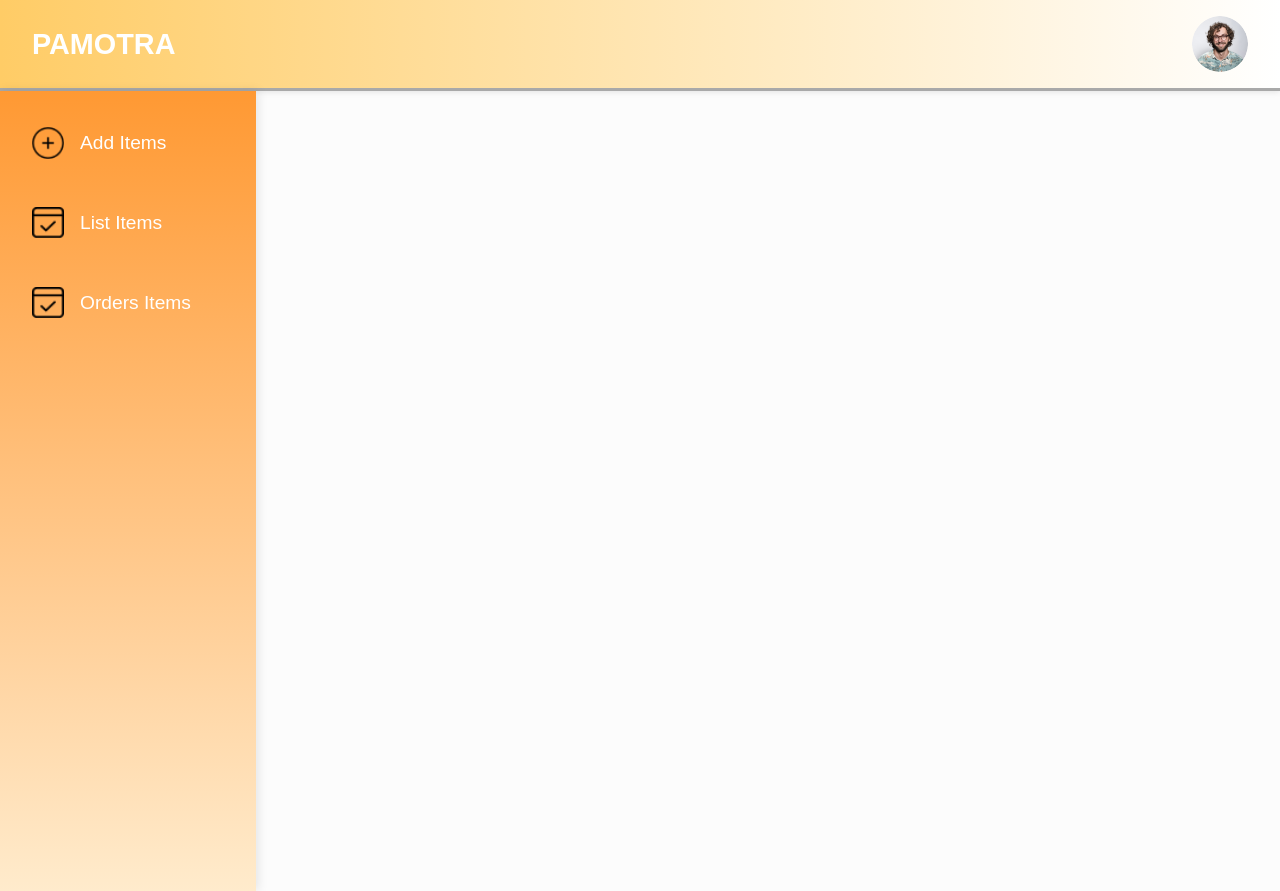
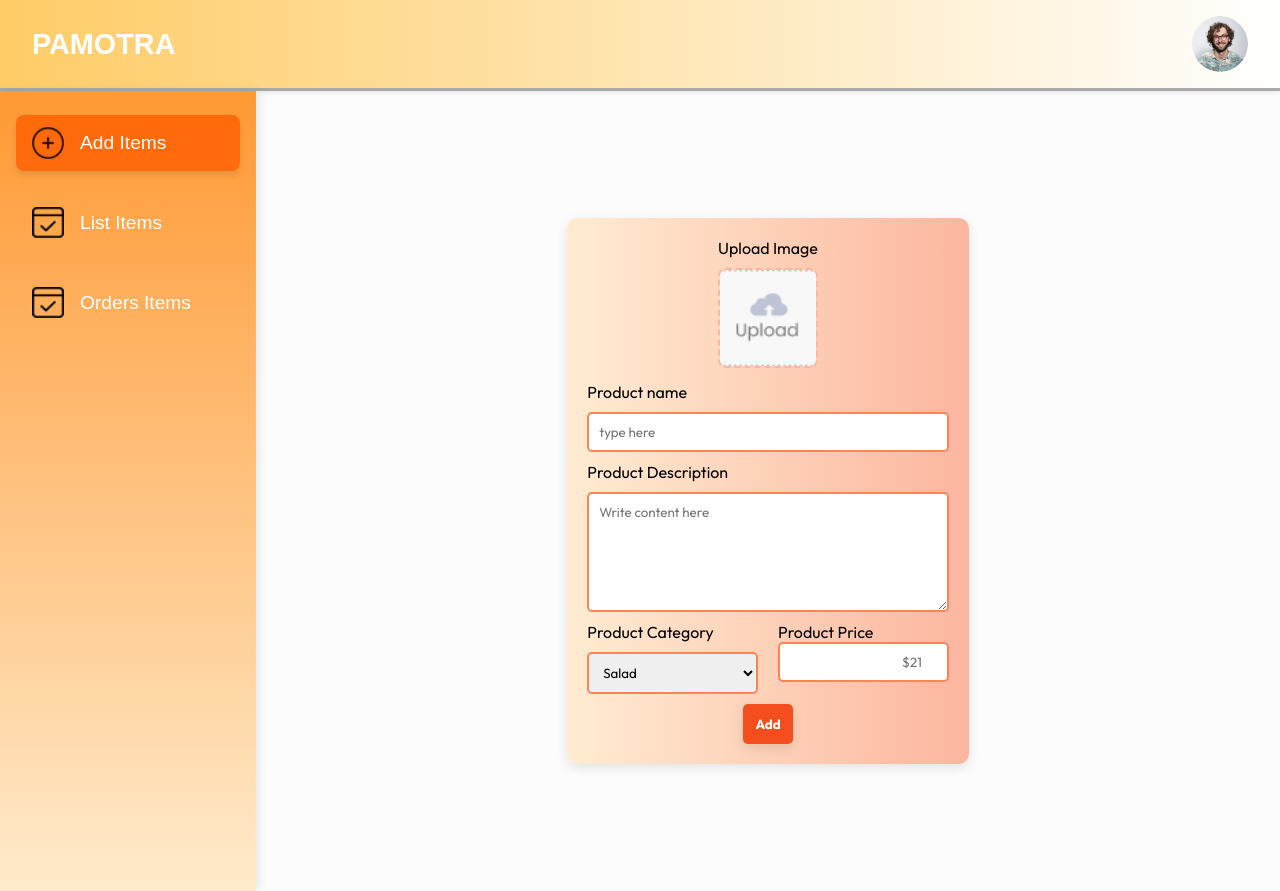
Before and after one commit to Papun1111/FoodDelivery, a React (Vite) app in the folder admin/: page /add in a window 1280 px wide. Built offline with nearby package versions, Linux system fonts and the light colour scheme.

Commit message:
updated css and Add.jsx

```diff
--- a/admin/src/App.jsx
+++ b/admin/src/App.jsx
@@ -1,6 +1,10 @@
 import React from 'react'
 import Navbar from './Components/Navbar/Navbar'
 import Sidebar from './Components/Sidebar/Sidebar'
+import {Routes,Route} from "react-router-dom"
+import Add from './pages/Add/Add'
+import List from './pages/List/List'
+import Orders from './pages/Orders/Orders'
 const App = () => {
   return (
     <div>
@@ -8,6 +12,11 @@ const App = () => {
       <hr />
       <div className="app-content">
         <Sidebar></Sidebar>
+        <Routes>
+          <Route path='/add' element={<Add/>}></Route>
+          <Route path='/list' element={<List/>}></Route>
+          <Route path='/orders' element={<Orders/>}></Route>
+        </Routes>
       </div>
     </div>
   )
--- a/admin/src/Components/Sidebar/Sidebar.css
+++ b/admin/src/Components/Sidebar/Sidebar.css
@@ -1,8 +1,8 @@
 /* Sidebar.css */
 .sidebar {
-    width: 20vw; /* Responsive width relative to viewport */
-    min-width: 200px; /* Minimum width for small screens */
-    height: 100vh; /* Full viewport height */
+    width: 20vw;
+    min-width: 200px;
+    height: 100vh;
     background: linear-gradient(180deg, rgba(255, 153, 51, 1) 0%, rgba(255, 235, 204, 1) 100%);
     padding: 1.5rem 1rem;
     display: flex;
@@ -19,7 +19,7 @@
   .sidebar-options {
     display: flex;
     flex-direction: column;
-    gap: 1.5rem; /* Adds space between options */
+    gap: 1.5rem;
   }
 
   .sidebar-option {
@@ -29,10 +29,11 @@
     cursor: pointer;
     transition: background 0.3s ease, transform 0.3s ease;
     border-radius: 0.5rem;
+    text-decoration: none; /* Removes default underline */
   }
 
   .sidebar-option img {
-    width: 2rem; /* Responsive image sizing */
+    width: 2rem;
     height: 2rem;
     margin-right: 1rem;
     transition: transform 0.3s ease;
@@ -40,7 +41,7 @@
 
   .sidebar-option p {
     font-family: 'Poppins', sans-serif;
-    font-size: 1.2rem; /* Font size relative to root */
+    font-size: 1.2rem;
     color: #fff;
     margin: 0;
   }
@@ -54,9 +55,20 @@
     transform: scale(1.2);
   }
 
+  /* Active NavLink styling */
+  .sidebar-option.active {
+    background-color: rgba(255, 94, 0, 0.8); /* Deep orange color */
+    color: #fff;
+    box-shadow: 0 4px 6px rgba(0, 0, 0, 0.1);
+  }
+
+  .sidebar-option.active p {
+    color: #fff; /* Ensure text remains visible on active state */
+  }
+
   @media screen and (max-width: 768px) {
     .sidebar {
-      width: 25vw; /* Increases width on smaller screens */
+      width: 25vw;
     }
 
     .sidebar-option p {
--- a/admin/src/Components/Sidebar/Sidebar.jsx
+++ b/admin/src/Components/Sidebar/Sidebar.jsx
@@ -1,22 +1,23 @@
 import React from "react";
 import "./Sidebar.css";
 import { assets } from "../../assets/assets";
+import { NavLink } from "react-router-dom";
 const Sidebar = () => {
   return (
     <div className="sidebar">
       <div className="sidebar-options">
-        <div className="sidebar-option">
+        <NavLink to="/add" className="sidebar-option">
           <img src={assets.add_icon} alt="" />
           <p>Add Items</p>
-        </div>
-        <div className="sidebar-option">
+        </NavLink>
+        <NavLink to="/list" className="sidebar-option">
           <img src={assets.order_icon} alt="" />
           <p>List Items</p>
-        </div>
-        <div className="sidebar-option">
+        </NavLink>
+        <NavLink to="/orders" className="sidebar-option">
           <img src={assets.order_icon} alt="" />
           <p>Orders Items</p>
-        </div>
+        </NavLink>
       </div>
     </div>
   );
--- a/admin/src/index.css
+++ b/admin/src/index.css
@@ -21,3 +21,8 @@ hr{
 .app-content{
   display: flex;
 }
+.flex-col {
+  display: flex;
+  flex-direction: column;
+  gap: 10px;
+}
--- a/admin/src/pages/Add/Add.css
+++ b/admin/src/pages/Add/Add.css
@@ -0,0 +1,97 @@
+/* Add.css */
+
+.add {
+    background: linear-gradient(to right, #ffecd2, #fcb69f); /* Whitish orange gradient */
+    padding: 20px;
+    border-radius: 10px;
+    box-shadow: 0 4px 12px rgba(0, 0, 0, 0.1);
+    max-width: 600px;
+    margin: auto;
+    transition: all 0.3s ease;
+  }
+
+  .add:hover {
+    box-shadow: 0 8px 16px rgba(0, 0, 0, 0.2);
+  }
+
+
+
+  .add-img-upload {
+    align-items: center;
+    text-align: center;
+  }
+
+  .add-img-upload img {
+    width: 100px;
+    height: 100px;
+    object-fit: cover;
+    border: 2px dashed #fcb69f;
+    border-radius: 8px;
+    transition: all 0.3s ease;
+  }
+
+  .add-img-upload img:hover {
+    border-color: #ff8357;
+  }
+
+  .add-product input,
+  .add-product-description textarea,
+  .add-category select,
+  .add-price input {
+    width: 100%;
+    padding: 10px;
+    border: 2px solid #ff8357;
+    border-radius: 5px;
+    transition: all 0.3s ease;
+  }
+
+  .add-product input:hover,
+  .add-product-description textarea:hover,
+  .add-category select:hover,
+  .add-price input:hover {
+    border-color: #f54e1e;
+  }
+
+  .add-product input:focus,
+  .add-product-description textarea:focus,
+  .add-category select:focus,
+  .add-price input:focus {
+    outline: none;
+    border-color: #e84118;
+  }
+
+  .add-category-price {
+    display: flex;
+    justify-content: space-between;
+    gap: 20px;
+  }
+
+  .add-category,
+  .add-price {
+    flex: 1;
+  }
+
+  .add-price input {
+    text-align: right;
+  }
+
+  .add.button {
+    padding: 12px;
+    background: #f54e1e;
+    color: white;
+    border: none;
+    border-radius: 5px;
+    font-weight: bold;
+    cursor: pointer;
+    transition: all 0.3s ease;
+  }
+
+  .add.button:hover {
+    background: #e84118;
+  }
+
+  @media (max-width: 768px) {
+    .add-category-price {
+      flex-direction: column;
+    }
+  }
--- a/admin/src/pages/Add/Add.jsx
+++ b/admin/src/pages/Add/Add.jsx
@@ -1,9 +1,47 @@
 import React from 'react'
 import "./Add.css"
+import { assets } from '../../assets/assets'
 const Add = () => {
   return (
-    <div>
-
+    <div className='add'>
+      <form className='flex-col'>
+        <div className='add-img-upload flex-col'>
+<p>Upload Image
+</p>
+<label htmlFor="image">
+    <img src={assets.upload_area} alt="" />
+</label>
+<input type="file" id='image' hidden required />
+        </div>
+        <div className="add-product flex-col">
+<p>Product name</p>
+<input type="text" name='name' placeholder='type here' />
+        </div>
+        <div className="add-product-description flex-col">
+            <p>Product Description</p>
+            <textarea name="description" rows="6" placeholder='Write content here' required></textarea>
+        </div>
+        <div className="add-category-price">
+            <div className="add-category flex-col">
+                <p>Product Category</p>
+                <select name="category">
+                    <option value="Salad">Salad</option>
+                    <option value="Rolls">Rolls</option>
+                    <option value="Deserts">Deserts</option>
+                    <option value="Sandwich">Sandwich</option>
+                    <option value="Cake">Cake</option>
+                    <option value="Pure Veg">Pure Veg</option>
+                    <option value="Pasta">Pasta</option>
+                    <option value="Noddles">Noddles</option>
+                </select>
+            </div>
+            <div className="add-price flexx-col">
+                <p>Product Price</p>
+                <input type="number"  name=' price' placeholder='$21'/>
+            </div>
+        </div>
+        <button type='submit' className='add button'>Add</button>
+      </form>
     </div>
   )
 }
```
